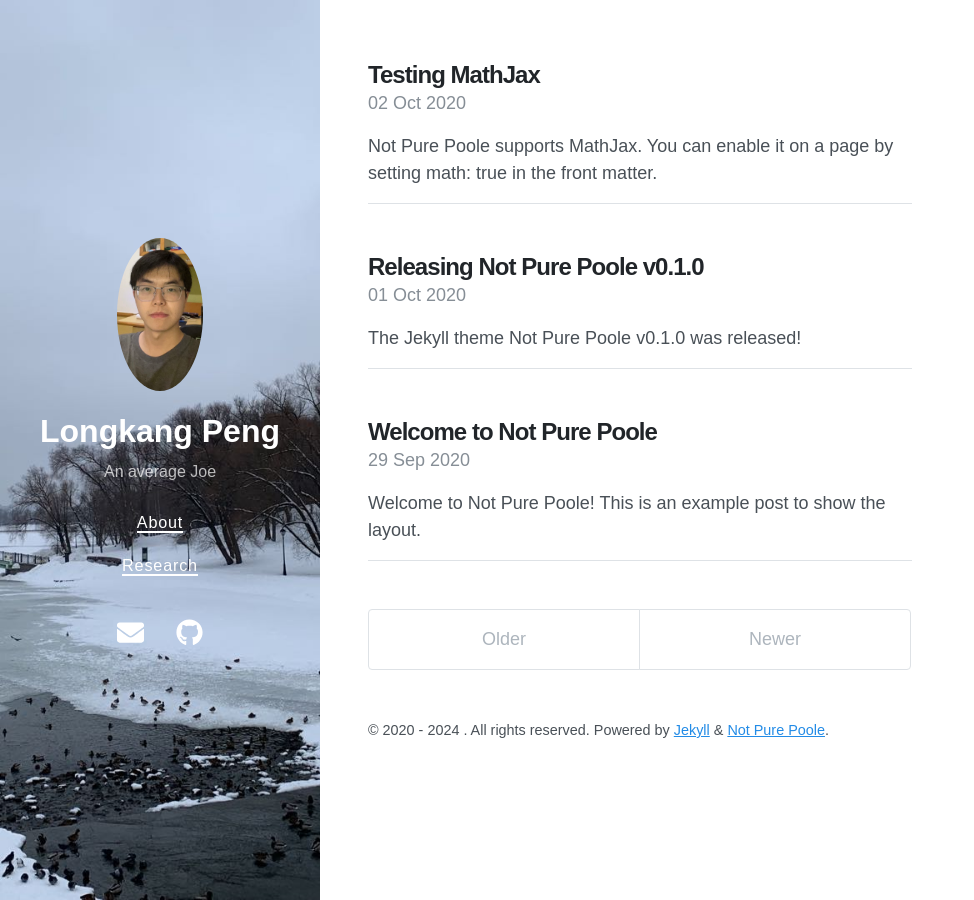
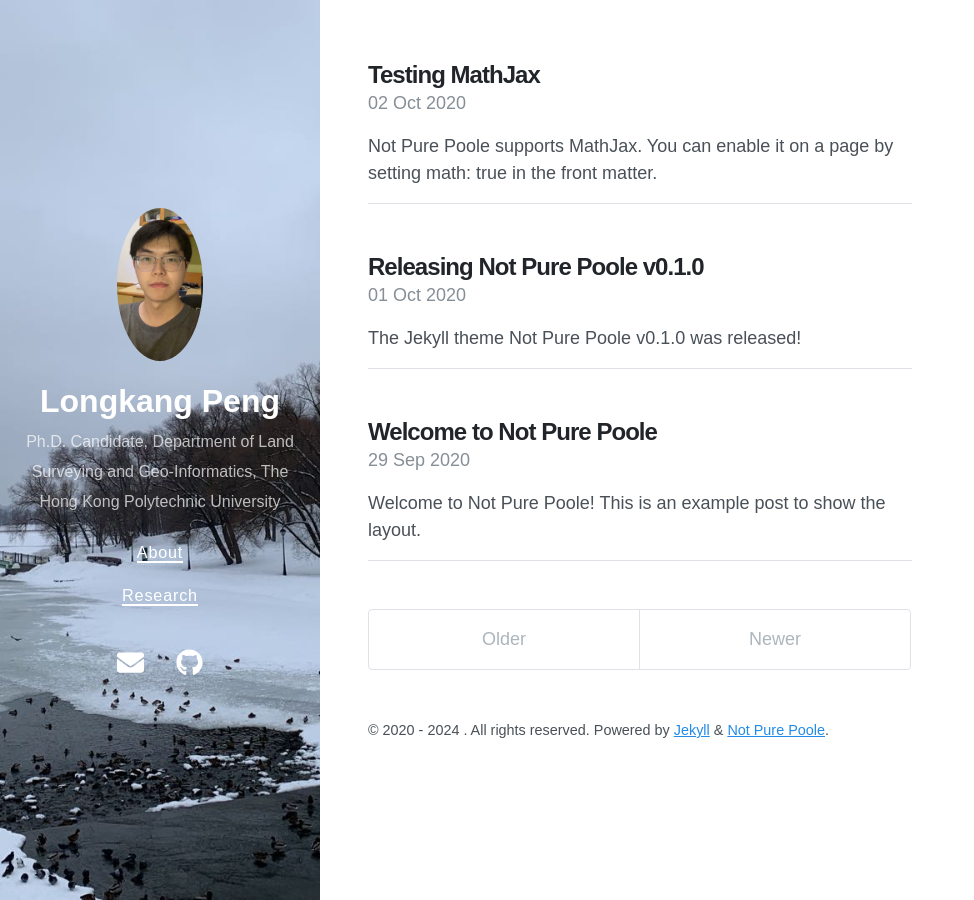
Before and after one commit to LK-Peng/LK-Peng.github.io, a Jekyll site: the page built from index.html, in a window 1280 px wide. Shown: the whole page, without its empty margins (0-974 px from the left). Built offline with Jekyll 4.4.1, drawn with Linux system fonts in a browser that asks for light colours; nearby versions of some CDN libraries; the list of posts is cut into pages by our own code.

Commit message:
add jekyll template

```diff
--- a/_config.yml
+++ b/_config.yml
@@ -1,6 +1,6 @@
 # Setup
 title: Longkang Peng
-description: An average Joe
+description: Ph.D. Candidate, Department of Land Surveying and Geo-Informatics, The Hong Kong Polytechnic University
 url: https://lk-peng.github.io/
 avatar: /test.jpg
 paginate: 5
```
